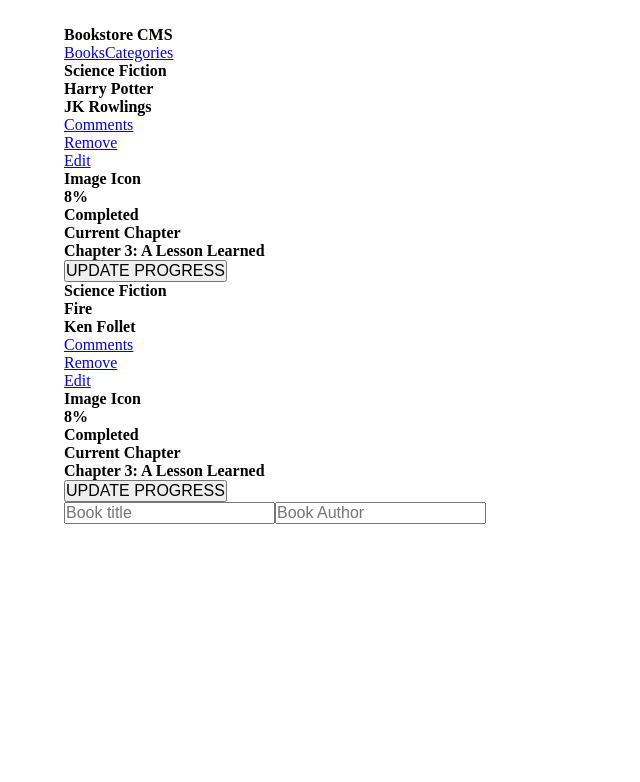
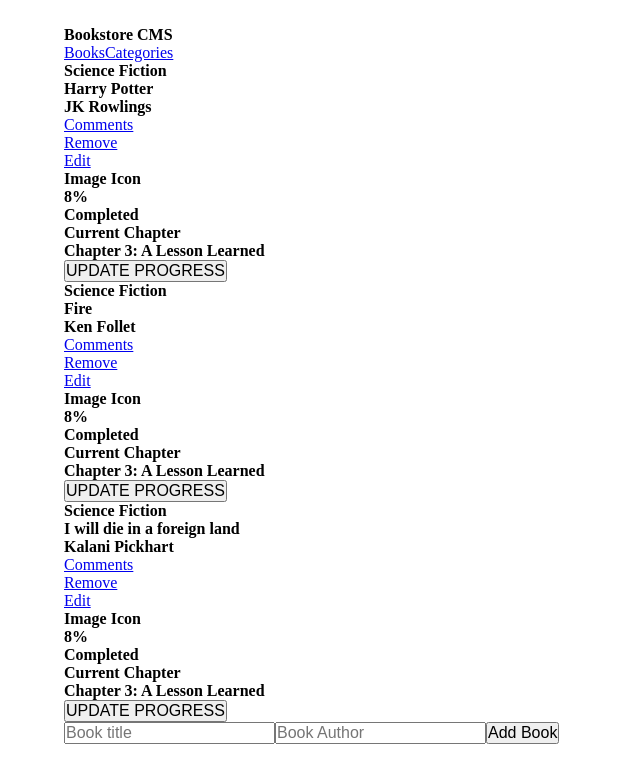
Before and after one commit to gjuliao/react_bookstore, a React (Create React App) app: page / in a window 1280 px wide. Shown: the top 782 px of the page, without its empty margins (0-640 px from the left). Built offline with nearby package versions, Linux system fonts and the light colour scheme.

Commit message:
Fixed add book reducer funciton

```diff
--- a/src/App.js
+++ b/src/App.js
@@ -1,25 +1,19 @@
-/* eslint-disable no-unused-vars */
 import './index.css';
-import { useSelector } from 'react-redux';
 import { Route, Routes } from 'react-router-dom';
 import Book from './components/Book';
 import Navbar from './components/Navbar';
 import CheckStatus from './components/CheckStatus';
 
-const App = () => {
-  const books = useSelector((state) => state.books.books);
-
-  return (
+const App = () => (
   <>
     <div className="App">
       <Navbar />
       <Routes>
-          <Route path="/" element={<Book books={books} />} />
+        <Route path="/" element={<Book />} />
         <Route exact path="categories" element={<CheckStatus />} />
       </Routes>
     </div>
   </>
 );
-};
 
 export default App;
--- a/src/components/Book.js
+++ b/src/components/Book.js
@@ -1,16 +1,17 @@
-/* eslint-disable no-unused-vars */
 import React from 'react';
-import propTypes from 'prop-types';
+import { useSelector } from 'react-redux';
 import Form from './Form';
 import Card from './Card';
 
-const Book = ({ books }) => {
-  const { author, title } = books;
+const Book = () => {
+  const books = useSelector((state) => state.books);
+  // eslint-disable-next-line no-console
+  console.log(books.length);
 
   return (
     <>
       { books.map((book) => (
-        <Card key={book.id} author={book.author} title={book.title} />
+        <Card key={book.id} id={book.id} author={book.author} title={book.title} />
       ))}
       <Form />
     </>
@@ -18,13 +19,3 @@ const Book = ({ books }) => {
 };
 
 export default Book;
-
-Book.defaultProps = {
-  books: null,
-  author: '',
-};
-
-Book.propTypes = {
-  books: propTypes.instanceOf(Object),
-  author: propTypes.string,
-};
--- a/src/components/Card.js
+++ b/src/components/Card.js
@@ -1,7 +1,18 @@
+/* eslint-disable no-console */
 import React from 'react';
 import propTypes from 'prop-types';
+// import { useDispatch } from 'react-redux';
+// import { removeBook } from '../redux/books/books';
 
-const Card = ({ title, author }) => (
+const Card = ({ title, author, id }) => {
+  // const dispatch = useDispatch();
+  const handleClick = (e) => {
+    e.preventDefault();
+    console.log(e.target.id);
+    // dispatch(removeBook(e.target.id));
+  };
+
+  return (
     <>
       <div>
         <h4>Science Fiction</h4>
@@ -9,7 +20,7 @@ const Card = ({ title, author }) => (
         <h2>{author}</h2>
         <ul className="book_button_list">
           <li><a href="/">Comments</a></li>
-        <li><a href="/">Remove</a></li>
+          <li><a id={id} onClick={handleClick} href="/">Remove</a></li>
           <li><a href="/">Edit</a></li>
         </ul>
       </div>
@@ -27,15 +38,18 @@ const Card = ({ title, author }) => (
       </div>
     </>
   );
+};
 
 export default Card;
 
 Card.defaultProps = {
+  id: '',
   author: '',
   title: '',
 };
 
 Card.propTypes = {
+  id: propTypes.number,
   author: propTypes.string,
   title: propTypes.string,
 };
--- a/src/components/Form.js
+++ b/src/components/Form.js
@@ -1,12 +1,29 @@
-import React from 'react';
+/* eslint-disable no-console */
+import React, { useState } from 'react';
+import { useDispatch } from 'react-redux';
+import { newBook } from '../redux/books/books';
 
-const Form = () => (
-  <div>
-    <form>
-      <input name="title" type="text" placeholder="Book title" required />
-      <input name="author" type="text" placeholder="Book Author" required />
-    </form>
-  </div>
-);
+const Form = () => {
+  const [title, setTitle] = useState('');
+  const [author, setAuthor] = useState('');
+  const dispatch = useDispatch();
+  const handleSubmit = (e) => {
+    e.preventDefault();
+    const id = Math.floor(Math.random() * 100);
+    const book = { title, author, id };
+    dispatch(newBook(book));
+    console.log('Book Added');
+  };
+
+  return (
+    <div>
+      <form onSubmit={handleSubmit}>
+        <input onChange={(e) => setTitle(e.target.value)} value={title} name="title" type="text" placeholder="Book title" required />
+        <input onChange={(e) => setAuthor(e.target.value)} value={author} name="author" type="text" placeholder="Book Author" required />
+        <button type="submit">Add Book</button>
+      </form>
+    </div>
+  );
+};
 
 export default Form;
--- a/src/redux/books/books.js
+++ b/src/redux/books/books.js
@@ -1,8 +1,8 @@
 const ADD_BOOK = 'ADD_BOOK';
 const REMOVE_BOOK = 'REMOVE_BOOK';
 
-const initialState = {
-  books: [
+// eslint-disable-next-line no-unused-vars
+const initialState = [
   {
     id: 0,
     author: 'JK Rowlings',
@@ -13,8 +13,12 @@ const initialState = {
     author: 'Ken Follet',
     title: 'Fire',
   },
-  ],
-};
+  {
+    id: 3,
+    author: 'Kalani Pickhart',
+    title: 'I will die in a foreign land',
+  },
+];
 
 const bookReducer = (state = initialState, action) => {
   switch (action.type) {
@@ -25,10 +29,12 @@ const bookReducer = (state = initialState, action) => {
   }
 };
 
-export const newBook = (book) => ({
+export function newBook(book) {
+  return {
     type: ADD_BOOK,
     payload: book,
-});
+  };
+}
 
 export const removeBook = (index) => ({
   type: REMOVE_BOOK,
@@ -36,3 +42,4 @@ export const removeBook = (index) => ({
 });
 
 export default bookReducer;
+export { ADD_BOOK, REMOVE_BOOK };
```
Lines whose indentation alone changed are shown as unchanged.
